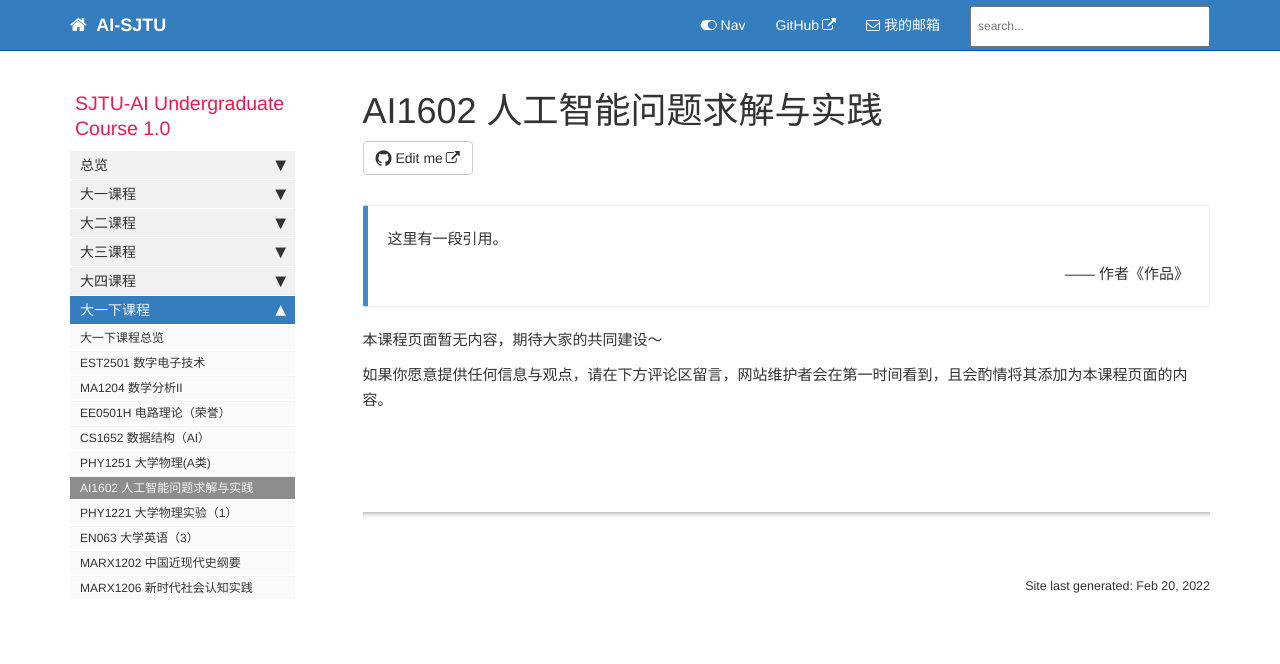
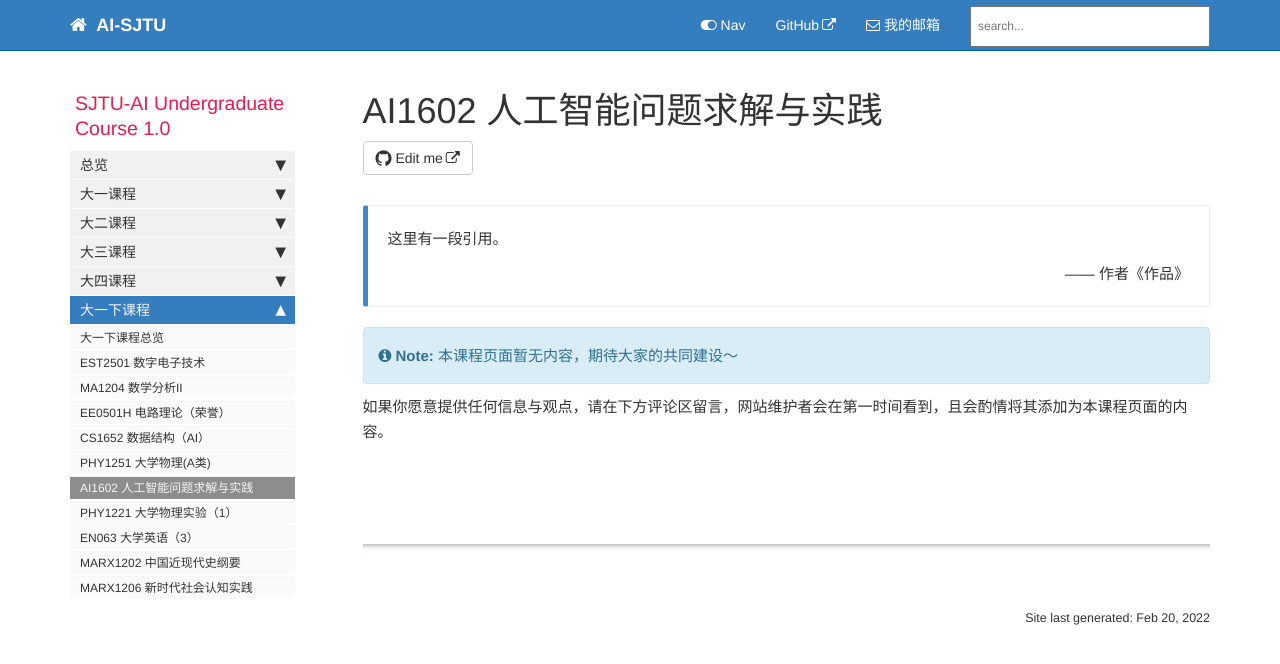
Before and after one commit to aisjtu/aisjtu.github.io, a Jekyll site: the page built from docs/pages/12/12_AI1602.md, in a window 1280 px wide. Shown: the top 664 px of the page. Built offline with Jekyll 4.4.1, drawn with Linux system fonts in a browser that asks for light colours; comment, search, counter and statistics services are not loaded.

Commit message:
Update 12_AI1602.md

```diff
--- a/docs/pages/12/12_AI1602.md
+++ b/docs/pages/12/12_AI1602.md
@@ -11,7 +11,7 @@ folder: 12
 
 {{site.data.alerts.end}}
 
-本课程页面暂无内容，期待大家的共同建设～
+{% include note.html content="本课程页面暂无内容，期待大家的共同建设～" %}
 
 如果你愿意提供任何信息与观点，请在下方评论区留言，网站维护者会在第一时间看到，且会酌情将其添加为本课程页面的内容。
 
```
